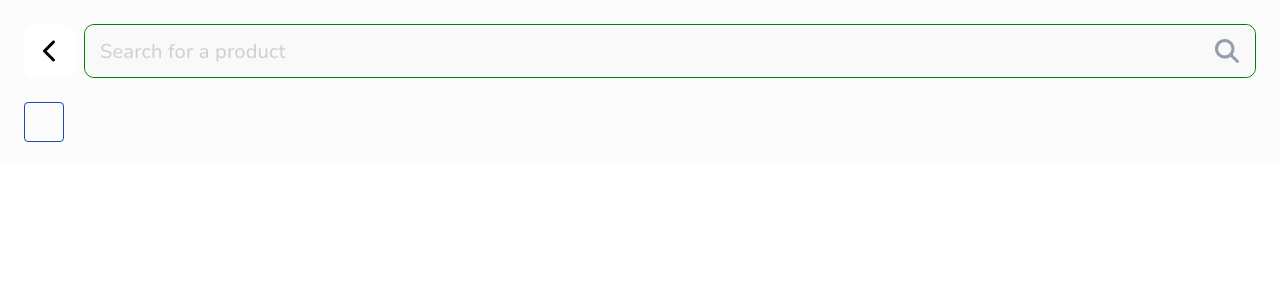
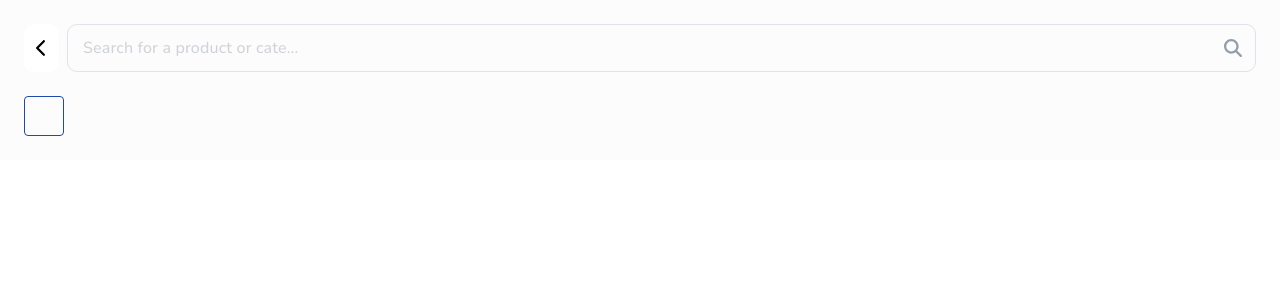
Before and after one commit to AdedigbaOluwad1/e-commerce-app-demo, a React (Vite) app: page / in a window 1280 px wide. Shown: the top 300 px of the page. Built offline with nearby package versions, Linux system fonts and the light colour scheme.

Commit message:
still studying how input props work

```diff
--- a/src/Root.tsx
+++ b/src/Root.tsx
@@ -21,7 +21,7 @@ const theme = createTheme({
       styleOverrides: {
         root: {
           borderRadius: '10px',
-          border: '1px solid green',
+          border: '1px solid rgba(227, 225, 236, 1)',
           outline: 'none',
           boxShadow: 'none',
           '&:focus': {
--- a/src/pages/Welcome/Welcome.tsx
+++ b/src/pages/Welcome/Welcome.tsx
@@ -23,14 +23,14 @@ import { borderColor } from '@mui/system';
 const SearchBox = styled(InputBase)(({ theme }) => ({
   '& .MuiInputBase-input': {
     borderRadius: 10,
-    backgroundColor: '#f8f9f8',
     height: '48px',
     padding: '2px 45px 2px 15px',
-    fontSize: '20px',
+    fontSize: '16px',
     color: '#949dab',
     fontFamily: 'Nunito',
     tranition: 'all 5s ease',
-    fontWeight: 500
+    fontWeight: 500,
+    borderColor: 'rgba(227, 225, 236, 1)'
   },
 }))
 
@@ -46,10 +46,10 @@ function Welcome() {
       <Meta title="Home" />
       <Box display={'flex'} flexDirection={'column'} gap={3} sx={{background: '#fcfcfc'}} alignItems={'center'} py={3} px={3}>
         <Stack direction={'row'} alignItems={'center'} spacing={1} width={'100%'}>
-          <IconButton size='medium' disableRipple sx={{width: '52px', height: '52px', p: 0, background: '#fff', borderRadius: '10px'}}>
+          <IconButton size='small' disableRipple sx={{width: '35px', height: '48px', p: 0, background: '#fff', borderRadius: '10px'}}>
             <FontAwesomeIcon size="1x" color='black' icon={faChevronLeft} />
           </IconButton>
-          <SearchBox endAdornment={<IconButton size='medium' disableRipple sx={{position: 'absolute', right: 8,}}><FontAwesomeIcon icon={faMagnifyingGlass} color='#949dab'/></IconButton>} fullWidth placeholder='Search for a product' />
+          <SearchBox endAdornment={<IconButton size='small' disableRipple sx={{position: 'absolute', right: 8,}}><FontAwesomeIcon icon={faMagnifyingGlass} color='#949dab'/></IconButton>} fullWidth placeholder='Search for a product or cate...' sx={{height: '48px'}} />
         </Stack>
           <Stack direction={'row'} gap={4} height={'40px'} width={'100%'}>
             <Buttons variant='outlined' sx={{height: '100%', minWidth: '40px',}}></Buttons>
```
